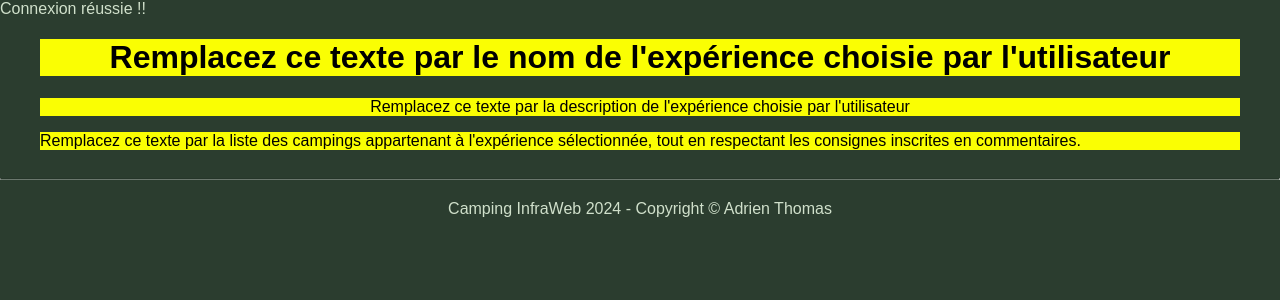
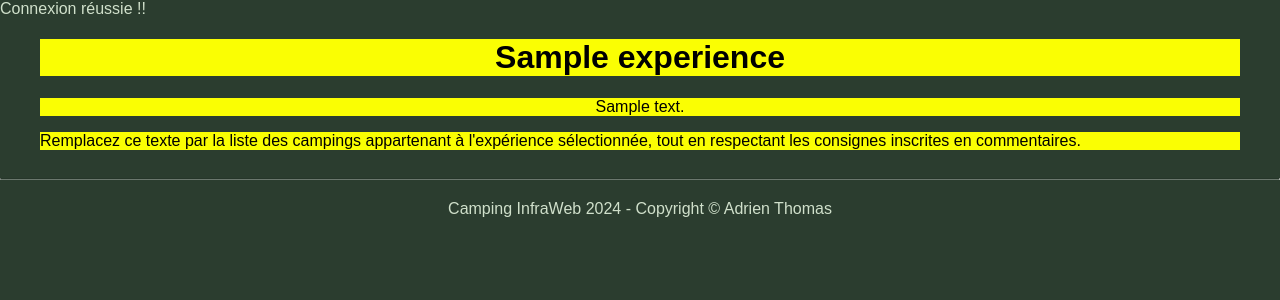
Before and after one commit to Big-pun/infrastructure_web_projet_final_2024-2, a PHP site: page /liste_campings_par_experience.php?id=1 in a window 1280 px wide. Shown: the part 120-420 px from the top of the page. Run offline with PHP 8.4, Linux system fonts and the light colour scheme; tables that the repository leaves empty or names only in its code hold one stand-in row (values such as "Sample post").

Commit message:
fix id navbar experiences

```diff
--- a/include/header.php
+++ b/include/header.php
@@ -28,8 +28,8 @@ if ($mysqli->connect_errno) {
 
   <!-- Navigation -->
   <?php
-  $sql = "SELECT nom FROM experiences";
-$result = $mysqli->query($sql);
+  $requete = "SELECT nom, id FROM experiences";
+  $resultat = $mysqli->query($requete);
   ?>
 
   <header>
@@ -41,9 +41,9 @@ $result = $mysqli->query($sql);
           <a href="#">Expériences &nbsp;<i class="arrow down"></i></a>
           <ul>
             <?php
-              if ($result->num_rows > 0): ?>
-              <?php while ($row = $result->fetch_assoc()): ?>
-                <li><a href='liste_campings_par_experience.php?id'><?= $row["nom"] ?></a></li>
+            if ($resultat->num_rows > 0) : ?>
+              <?php while ($row = $resultat->fetch_assoc()) : ?>
+                <li><a href='liste_campings_par_experience.php?id=<?= $row["id"] ?>'><?= $row["nom"] ?></a></li>
               <?php endwhile; ?>
             <?php endif; ?>
           </ul>
--- a/liste_campings_par_experience.php
+++ b/liste_campings_par_experience.php
@@ -1,12 +1,45 @@
-<?php include_once(__DIR__ . '/include/header.php'); ?>
+<?php
+include_once(__DIR__ . '/include/header.php');
+
+// Récupération de l'id de l'expérience sélectionnée
+if (isset($_GET['id'])) {
+  // Récupération de l'id de l'expérience
+  $id_experience = $_GET['id'];
+  // Vous pouvez maintenant utiliser $id_experience pour vos opérations
+} else {
+  // Si l'id n'est pas présent dans l'URL, afficher un message d'erreur ou effectuer une redirection
+  echo "Erreur: Aucun id d'expérience sélectionné.";
+  // Ou redirection vers une autre page
+  // header('Location: page_erreur.php');
+  exit; // Arrêt du script
+}
+
+
+
+
+// Requête pour obtenir le nom de l'expérience sélectionnée
+$requete = $mysqli->prepare("SELECT nom, description FROM experiences WHERE id = ?");
+$requete->bind_param("i", $id_experience);
+$requete->execute();
+$resultat = $requete->get_result();
+$experience = $resultat->fetch_assoc();
+
+// Requête pour obtenir la liste des campings actifs appartenant à l'expérience sélectionnée
+$requeteCamping = $mysqli->prepare("SELECT id, nom, region, id_picsum FROM campings WHERE actif = 1 AND experience_id = ? ORDER BY nom ASC");
+$requeteCamping->bind_param("i", $id_experience);
+$requeteCamping->execute();
+$resultatCampings = $requeteCamping->get_result();
+?>
 
   <main>
 
-    <h1 class="a-programmer">Remplacez ce texte par le nom de l'expérience choisie par l'utilisateur</h1>
-    <p class="a-programmer">Remplacez ce texte par la description de l'expérience choisie par l'utilisateur</p>
+    <h1 class="a-programmer"><?= $experience["nom"] ?></h1>
+    <p class="a-programmer"><?= $experience["description"] ?></p>
 
     <div class="a-programmer">
       <!-- Affichez la liste de tous les campings ACTIFS appartenant à l'expérience sélectionnée, en ordre alphabétique -->
+
+
       <!-- La mise en forme est à votre discrétion, mais ne doit pas être représentée sous forme de cartes -->
       <!-- (elle doit être différente de celle de la page d’accueil).-->
       <!-- Les informations à afficher sont :
```
Lines whose indentation alone changed are shown as unchanged.
